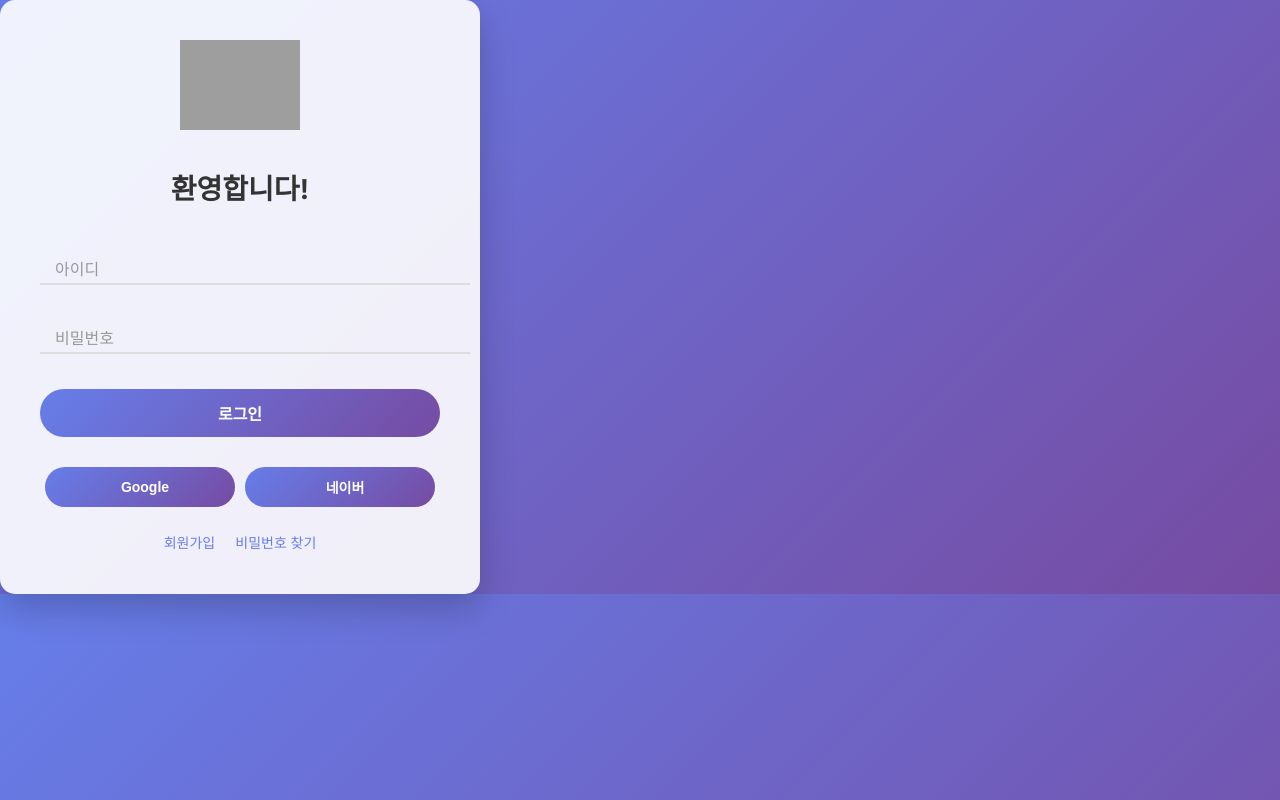
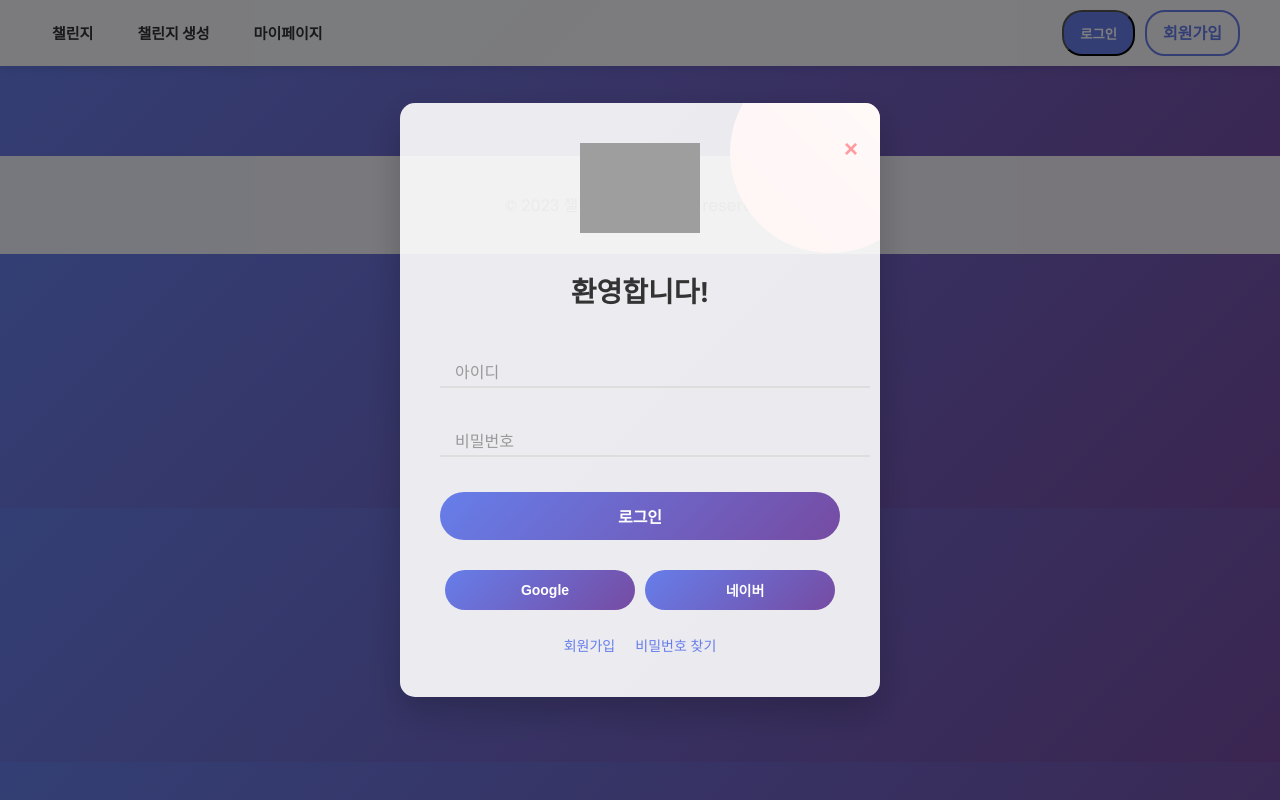
Before and after one commit to W-llama/Bod_frontend, a Vue app: page /login in a window 1280 px wide. Built offline with nearby package versions, Linux system fonts and the light colour scheme; grey boxes are pictures that could not be loaded.

Commit message:
로그인 로그아웃 기능구현

```diff
--- a/package.json
+++ b/package.json
@@ -10,7 +10,8 @@
     "axios": "^1.7.2",
     "core-js": "^3.8.3",
     "vue": "^3.2.13",
-    "vue-router": "^4.4.0"
+    "vue-router": "^4.4.0",
+    "vuex": "^4.1.0"
   },
   "devDependencies": {
     "@vue/cli-plugin-babel": "~5.0.0",
--- a/src/App.vue
+++ b/src/App.vue
@@ -1,25 +1,158 @@
 <template>
   <div id="app">
+    <header>
+      <div class="container">
+        <nav>
+          <div class="nav-links">
+            <router-link to="/challenges">챌린지</router-link>
+            <a href="https://challengers.co.kr/create-challenge">챌린지 생성</a>
+            <a href="https://challengers.co.kr/mypage">마이페이지</a>
+          </div>
+          <div class="auth-buttons">
+            <button v-if="!isAuthenticated" @click="showLoginModal = true" class="btn">로그인</button>
+            <router-link v-if="!isAuthenticated" to="/signup" class="btn secondary">회원가입</router-link>
+            <button v-if="isAuthenticated" @click="logout" class="btn secondary">로그아웃</button>
+          </div>
+        </nav>
+      </div>
+    </header>
+
     <main>
-      <router-view></router-view> <!-- 라우터 뷰 추가 -->
+      <router-view></router-view>
     </main>
+
+    <footer>
+      <div class="container">
+        <p>&copy; 2023 챌린저스. All rights reserved.</p>
+      </div>
+    </footer>
+
+    <login-modal v-if="showLoginModal" @close="showLoginModal = false" @login-success="handleLoginSuccess"></login-modal>
   </div>
 </template>
 
 <script>
+import { mapGetters, mapActions } from 'vuex';
+import LoginModal from './components/Login.vue';
+
 export default {
   name: 'App',
+  components: {
+    LoginModal,
+  },
   data() {
     return {
-      // 전역 상태를 여기에 추가할 수 있습니다
-    }
+      showLoginModal: false,
+    };
+  },
+  computed: {
+    ...mapGetters(['isAuthenticated']),
   },
   methods: {
-    // 전역 메서드를 여기에 추가할 수 있습니다
-  }
-}
+    ...mapActions(['logout']),
+    handleLoginSuccess() {
+      this.showLoginModal = false;
+      this.$store.commit('setAuthenticated', true);
+    },
+  },
+};
 </script>
 
 <style>
+/* 전역 스타일을 여기에 추가할 수 있습니다 */
+@import url('https://fonts.googleapis.com/css2?family=Poppins:wght@400;600;700&display=swap');
 
+body, html {
+  margin: 0;
+  padding: 0;
+  font-family: 'Poppins', sans-serif;
+  background: linear-gradient(135deg, #667eea 0%, #764ba2 100%);
+  color: #333;
+}
+
+.container {
+  max-width: 1200px;
+  margin: 0 auto;
+  padding: 0 20px;
+}
+
+header {
+  background-color: rgba(255, 255, 255, 0.95);
+  padding: 10px 0;
+  box-shadow: 0 2px 10px rgba(0, 0, 0, 0.1);
+}
+
+nav {
+  display: flex;
+  justify-content: space-between;
+  align-items: center;
+}
+
+.nav-links {
+  display: flex;
+  gap: 20px;
+  align-items: center;
+}
+
+.nav-links a {
+  color: #333;
+  text-decoration: none;
+  font-weight: 700;
+  font-size: 15px;
+  transition: color 0.3s ease, transform 0.3s ease;
+  padding: 8px 12px;
+  border-radius: 15px;
+}
+
+.nav-links a:not(.btn):hover {
+  color: #667eea;
+  transform: translateY(-2px);
+}
+
+.auth-buttons {
+  display: flex;
+  gap: 10px;
+}
+
+.btn {
+  background-color: #667eea;
+  color: white;
+  padding: 8px 16px;
+  border-radius: 20px;
+  transition: all 0.3s ease;
+  text-decoration: none;
+  font-weight: 600;
+}
+
+.btn:hover {
+  background-color: #5a6fd6;
+  transform: translateY(-2px);
+  box-shadow: 0 4px 10px rgba(102, 126, 234, 0.3);
+}
+
+.btn.secondary {
+  background-color: transparent;
+  border: 2px solid #667eea;
+  color: #667eea;
+}
+
+.btn.secondary:hover {
+  background-color: #667eea;
+  color: white;
+}
+
+main {
+  padding: 20px 0;
+}
+
+footer {
+  background-color: rgba(255, 255, 255, 0.9);
+  text-align: center;
+  padding: 20px 0;
+  margin-top: 50px;
+}
+
+footer p {
+  color: #666;
+}
 </style>
--- a/src/axios.js
+++ b/src/axios.js
@@ -1,9 +1,22 @@
-// src/axios.js
 import axios from 'axios';
 
 const instance = axios.create({
-  baseURL: 'http://localhost:8080', // Spring Boot 서버 주소
-  timeout: 1000,
+  baseURL: 'http://localhost:8080/api', // Spring Boot 서버 주소
+  timeout: 5000,
 });
 
+// 요청 인터셉터 추가
+instance.interceptors.request.use(
+    config => {
+      const accessToken = localStorage.getItem('accessToken');
+      if (accessToken) {
+        config.headers.Authorization = accessToken;
+      }
+      return config;
+    },
+    error => {
+      return Promise.reject(error);
+    }
+);
+
 export default instance;
--- a/src/views/Login.vue
+++ b/src/components/Login.vue
@@ -1,11 +1,13 @@
 <template>
+  <div class="modal-overlay">
     <div class="login-container">
+      <button class="close-button" @click="$emit('close')">&times;</button>
       <div class="background-shape"></div>
       <div class="logo">
         <img src="https://challengers.co.kr/logo.png" alt="챌린저스 로고">
       </div>
       <h1>환영합니다!</h1>
-    <form @submit.prevent="login">
+      <form @submit.prevent="loginUser">
         <div class="input-group">
           <input type="text" v-model="loginData.username" required placeholder=" ">
           <label for="username">아이디</label>
@@ -29,10 +31,11 @@
         <a href="https://challengers.co.kr/forgot-password">비밀번호 찾기</a>
       </div>
     </div>
+  </div>
 </template>
 
 <script>
-import axios from '../axios';
+import { mapActions } from 'vuex';
 
 export default {
   data() {
@@ -44,21 +47,16 @@ export default {
     };
   },
   methods: {
-    async login() {
-      try {
-        const response = await axios.post('/login', this.loginData);
-        alert('로그인이 완료되었습니다.');
-        console.log(response.data);
-      } catch (error) {
-        console.error(error.response.data);
-        alert('로그인 실패!');
-      }
+    ...mapActions(['login']),
+    async loginUser() {
+      await this.login(this.loginData);
+      this.$emit('login-success'); // 로그인 성공 이벤트 발생
     },
     googleLogin() {
-      alert('Google 로그인 기능은 Google OAuth 구현이 필요합니다.');
+      window.location.href = 'http://localhost:8080/oauth2/authorization/google';
     },
     naverLogin() {
-      alert('네이버 로그인 기능은 네이버 아이디로 로그인 API 구현이 필요합니다.');
+      window.location.href = 'http://localhost:8080/oauth2/authorization/naver';
     }
   }
 };
@@ -67,15 +65,17 @@ export default {
 <style scoped>
 @import url('https://fonts.googleapis.com/css2?family=Poppins:wght@300;400;600&display=swap');
 
-body, html {
-  margin: 0;
-  padding: 0;
-  font-family: 'Poppins', sans-serif;
-  background: linear-gradient(135deg, #667eea 0%, #764ba2 100%);
+.modal-overlay {
+  position: fixed;
+  top: 0;
+  left: 0;
+  width: 100%;
   height: 100%;
+  background: rgba(0, 0, 0, 0.5);
   display: flex;
   justify-content: center;
   align-items: center;
+  z-index: 1000;
 }
 
 .login-container {
@@ -178,6 +178,21 @@ button:hover {
   box-shadow: 0 5px 15px rgba(0, 0, 0, 0.2);
 }
 
+.close-button {
+  position: absolute;
+  top: 10px;
+  right: 10px;
+  background: none;
+  border: none;
+  font-size: 24px;
+  cursor: pointer;
+  color: #ff9a9e;
+}
+
+.close-button:hover {
+  color: #ff6a6a;
+}
+
 .social-login {
   margin-top: 30px;
   display: flex;
--- a/src/main.js
+++ b/src/main.js
@@ -1,5 +1,6 @@
 import { createApp } from 'vue';
 import App from './App.vue';
+import store from './store';
 import router from './router';
 import axios from 'axios';
 import './assets/styles.css';
@@ -13,9 +14,7 @@ const axiosInstance = axios.create({
 });
 
 const app = createApp(App);
-
 app.use(router);
-
+app.use(store);
 app.config.globalProperties.$http = axiosInstance;
-
 app.mount('#app');
--- a/src/router/index.js
+++ b/src/router/index.js
@@ -1,8 +1,7 @@
-
 import { createRouter, createWebHistory } from 'vue-router';
 import HomeView from '../views/Home.vue';
 import UserComponent from '../views/SignUp.vue';
-import LoginComponent from '../views/Login.vue';
+import LoginComponent from '../components/Login.vue';
 import ChallengeDetails from '../components/ChallengeContent.vue';
 
 
--- /dev/null
+++ b/src/store/index.js
@@ -0,0 +1,58 @@
+import { createStore } from 'vuex';
+import axios from '../axios';
+
+export default createStore({
+  state: {
+    isAuthenticated: false,
+    accessToken: '',
+  },
+  getters: {
+    isAuthenticated: state => state.isAuthenticated,
+  },
+  mutations: {
+    setAuthenticated(state, status) {
+      state.isAuthenticated = status;
+    },
+    setAccessToken(state, token) {
+      state.accessToken = token;
+    },
+    clearAuth(state) {
+      state.isAuthenticated = false;
+      state.accessToken = '';
+    }
+  },
+  actions: {
+    async login({ commit }, loginData) {
+      try {
+        const response = await axios.post('/login', loginData);
+        const accessToken = response.headers['authorization'];
+
+        if (accessToken) {
+          localStorage.setItem('accessToken', accessToken);
+          commit('setAccessToken', accessToken);
+          commit('setAuthenticated', true);
+          alert('로그인이 완료되었습니다.');
+        } else {
+          alert('로그인 실패! 액세스 토큰을 받지 못했습니다.');
+        }
+      } catch (error) {
+        alert('로그인 실패! 오류: ' + error.message);
+      }
+    },
+    async logout({ commit }) {
+      try {
+        const accessToken = localStorage.getItem('accessToken');
+        await axios.delete('/logout', {
+          headers: {
+            Authorization: accessToken,
+          }
+        });
+        localStorage.removeItem('accessToken');
+        commit('clearAuth');
+        alert('로그아웃이 완료되었습니다.');
+      } catch (error) {
+        alert('로그아웃 실패! 오류: ' + error.message);
+      }
+    },
+  },
+});
--- a/src/views/Home.vue
+++ b/src/views/Home.vue
@@ -5,6 +5,10 @@
     <ChallengeCard />
     <Footer />
   </div>
+
+  <button @click="showLoginModal = true" class="login-button">로그인</button>
+
+  <LoginModal v-if="showLoginModal" @close="showLoginModal = false" @login-success="handleLoginSuccess" />
 </template>
 
 <script>
@@ -12,13 +16,66 @@ import Header from "@/components/Header.vue";
 import HeroSection from "@/components/HeroSection.vue";
 import ChallengeCard from "@/components/ChallengeCard.vue";
 import Footer from "@/components/Footer.vue";
+import LoginModal from '../components/Login.vue';
 
 export default {
   components: {
+    LoginModal,
     Header,
     HeroSection,
     ChallengeCard,
     Footer
+  },
+  data() {
+    return {
+      showLoginModal: false,
+    }
+  },
+  methods: {
+    handleLoginSuccess() {
+      this.showLoginModal = false;
+      alert('로그인 성공!');
+    }
   }
-};
+}
 </script>
+
+<style scoped>
+.hero h1 {
+  font-size: 48px;
+  margin-bottom: 20px;
+}
+
+.hero p {
+  font-size: 18px;
+  margin-bottom: 30px;
+}
+
+.challenge-card h2 {
+  font-size: 24px;
+  margin-bottom: 10px;
+}
+
+.challenge-card p {
+  font-size: 16px;
+  color: #666;
+}
+
+.login-button {
+  background: white;
+  color: #667eea;
+  padding: 12px 24px;
+  border: none;
+  border-radius: 25px;
+  font-size: 16px;
+  font-weight: 600;
+  cursor: pointer;
+  transition: all 0.3s ease;
+  margin-top: 20px;
+}
+
+.login-button:hover {
+  transform: translateY(-3px);
+  box-shadow: 0 5px 15px rgba(0, 0, 0, 0.2);
+}
+</style>
```
Also changed, not shown: 2 other files (tests, documents, lock files or other folders). Lines whose indentation alone changed are shown as unchanged.
